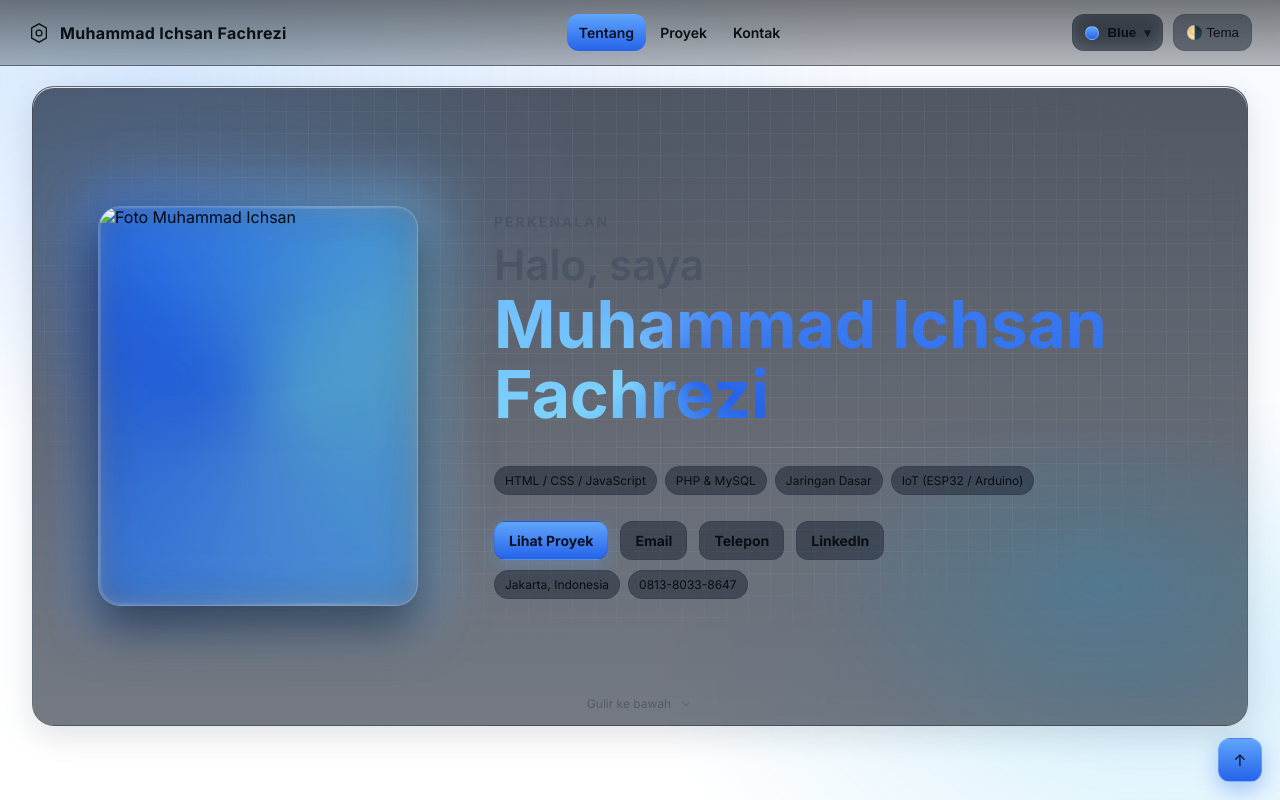
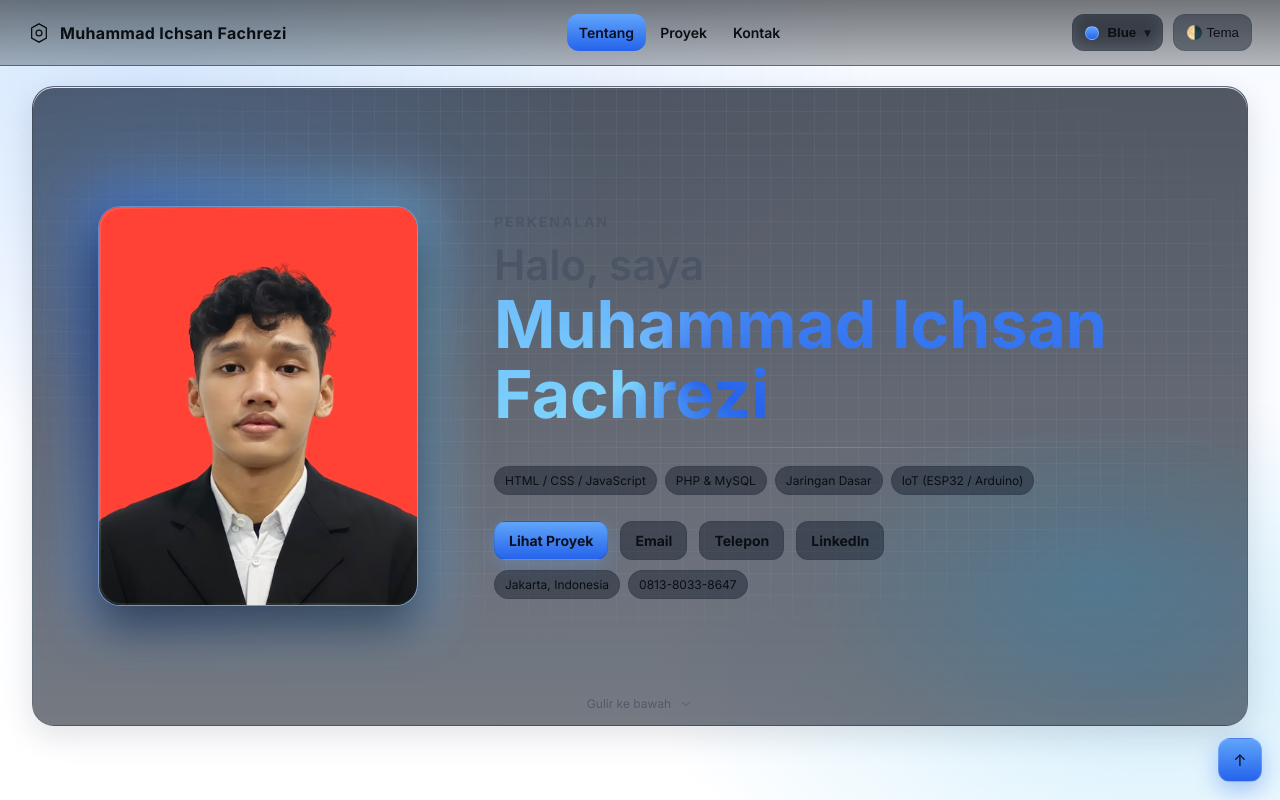
Before and after one commit to cybercrush12/portopolio, a plain HTML site: page index.html in a window 1280 px wide. Shown: the top 800 px of the page. Drawn offline with Linux system fonts and the light colour scheme.

Commit message:
index.html

```diff
--- a/index.html
+++ b/index.html
@@ -453,7 +453,7 @@ footer{ margin: clamp(48px, 6vw, 80px) auto 28px; text-align:center; color:var(-
           <div class="avatar-frame">
             <!-- FOTO: fallback aman -->
             <img
-              src="image/PASSFOTO21.png"
+              src="foto/download.jpeg"
               alt="Foto Muhammad Ichsan"
               width="520" height="650"
               loading="lazy" decoding="async"
```
